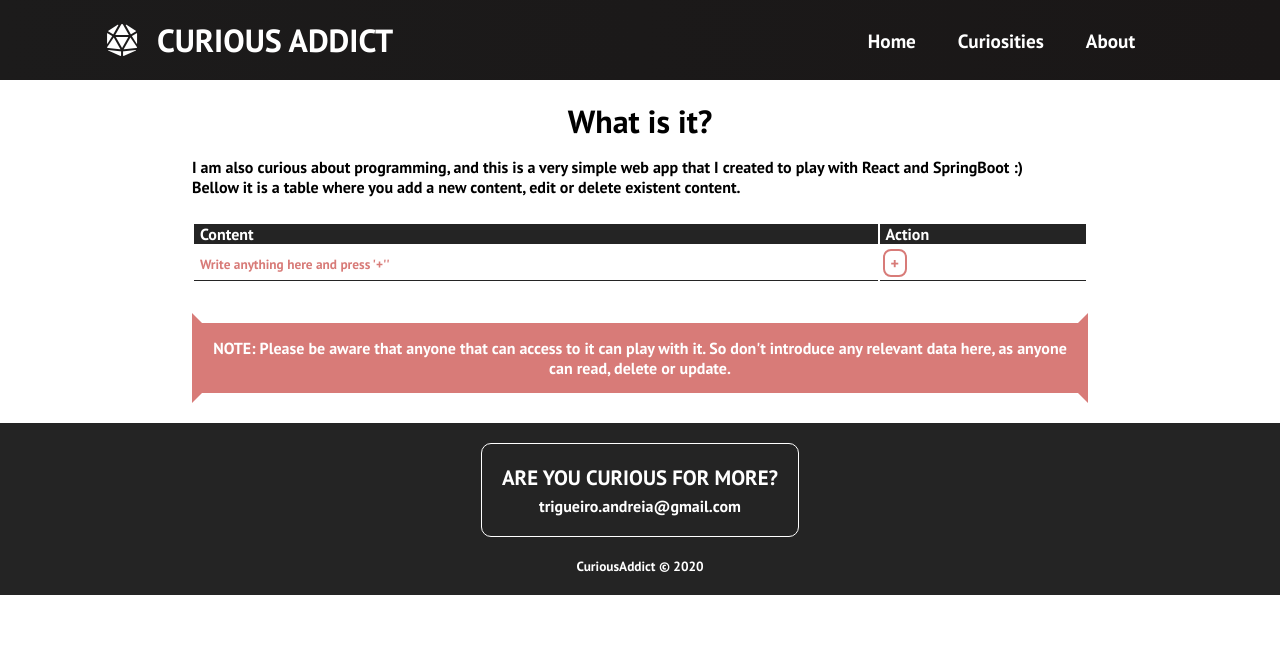
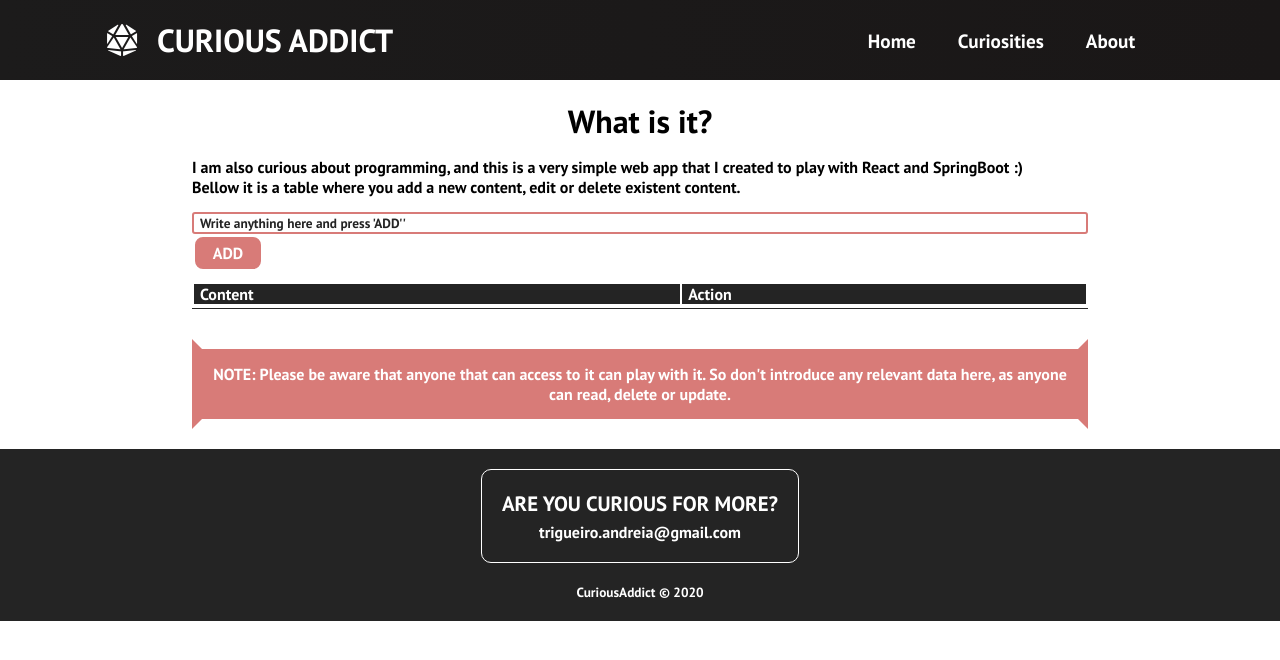
Before and after one commit to trigueira/curiousaddict, a React (Create React App) app in the folder curiousaddict-website/: page /about in a window 1280 px wide. Shown: the top 660 px of the page. Built offline with nearby package versions, Linux system fonts and the light colour scheme.

Commit message:
Fix link pages. Restarting table approach

```diff
--- a/curiousaddict-website/src/App.css
+++ b/curiousaddict-website/src/App.css
@@ -4,75 +4,3 @@
   padding: 0;
   font-family: "PT Sans", sans-serif;
 }
-
-.home,
-.posts,
-.contact {
-  display: flex;
-  height: 90vh;
-  align-items: center;
-  justify-content: center;
-  font-size: 3rem;
-}
-
-.posts {
-  background-image: url("/images/plants-edited.jpg");
-  background-position: center;
-  background-size: cover;
-  background-repeat: no-repeat;
-  color: #fff;
-  font-size: 100px;
-}
-
-.contact {
-  background: url("/images/contact.jpg") top center/cover no-repeat;
-  height: 100vh;
-  width: 100%;
-  display: flex;
-  flex-direction: column;
-  align-items: center;
-  box-shadow: inset 0 0 0 1000px rgba(0, o, o, o.2);
-  object-fit: contain;
-}
-
-.contact > h1 {
-  color: #fff;
-  font-size: 80px;
-  margin-top: 10px;
-  padding: 10px 20px;
-  border-radius: 20px;
-  background-color: #242222;
-}
-
-.contact > p {
-  margin-top: 8px;
-  color: #242222;
-  font-size: 32px;
-  font-family: "Trebuchet MS", "Lucinda Sans Unicode", "Lucida Grande",
-    "Lucinda Sans", Arial, sans-serif;
-  line-height: 4vh;
-  text-align: center;
-  padding: 15px 30px;
-  border-radius: 20px;
-  background-color: #fff;
-}
-
-@media screen and (max-width: 960px) {
-  .contact > h1 {
-    font-size: 50px;
-  }
-
-  .contact > p {
-    font-size: 25px;
-  }
-}
-
-@media screen and (max-width: 768px) {
-  .contact > h1 {
-    font-size: 30px;
-  }
-
-  .contact > p {
-    font-size: 15px;
-  }
-}
--- a/curiousaddict-website/src/components/Cards.js
+++ b/curiousaddict-website/src/components/Cards.js
@@ -14,14 +14,14 @@ function Cards() {
               text="Alexander Fleming, discovered Penicillin accidentally in 1928. Today is the most widely used antibiotic in the world!"
               label="SCIENCE"
               alt="Petry dish with a blue-green mold(Penicillium notatum) and a clear ring surrounding the mold where the bacteria are unable to grow"
-              path="/"
+              path="/curiosities"
             />
             <CardItem
               src="images/curiosities/neuroplasticity.jpg"
               text="New brain connection are created every time we form a memory. And when we learn something new the structure of the brain changes!"
               label="BRAIN"
               alt="Funny draw of a brain doing different activities to keep in 'shape'"
-              path="/"
+              path="/curiosities"
             />
           </ul>
           <ul className="cards__item">
@@ -30,27 +30,27 @@ function Cards() {
               text="The black-footed cat is the smallest (max of 20in/51cm long) but the deadlist wild cat, capturing more prey in a single night than a leopard does in six months!"
               label="NATURE"
               alt="Black-footed cat with a prey on his mouth"
-              path="/"
+              path="/curiosities"
             />
             <CardItem
               src="images/curiosities/global-warming.jpg"
               text="Global Warming has raised the earth's average surface temperature of about 1ºC/1.8ºF since the beginning of the Industrial Revolution!"
               label="ENVIRONMENT"
               alt="Polar bear wetted standing in a small portion of ice surronded by water"
-              path="/"
+              path="/curiosities"
             />
             <CardItem
               src="images/curiosities/hippocampus.jpg"
               text="We can't remember much of our first few years because the hippocampus wasn't developed enough to build a rich memory of an event!"
               label="BRAIN"
               alt="A MRI (Magnetic Resonance Imaging) of a Human brain highlighting the anterior and posterior hippocampus region"
-              path="/"
+              path="/curiosities"
             />
           </ul>
         </div>
       </div>
       <h1>
-        Before you go, check the <a href="./create-post">about section</a> :)
+        Before you go, check the <a href="./about">about section</a> :)
       </h1>
     </div>
   );
--- a/curiousaddict-website/src/components/CreateContent.css
+++ b/curiousaddict-website/src/components/CreateContent.css
@@ -27,6 +27,7 @@ table {
   max-width: 1000px;
   width: 70%;
   margin: 10px auto 30px auto;
+  border-bottom: 1px solid rgba(36, 36, 36, 1);
 }
 
 .table__header th {
@@ -38,26 +39,32 @@ table {
   text-align: left;
 }
 
-.new-content td {
-  border-bottom: 1px solid rgba(36, 36, 36, 1);
+.new-content {
+  align-items: center;
+  max-width: 1000px;
+  width: 70%;
+  display: grid;
+  margin: auto;
 }
 
 input {
-  width: 100%;
-  border: none;
-  color: rgb(216, 123, 120);
-  margin-left: 6px;
+  border: 2px solid rgb(216, 123, 120);
+  border-radius: 3px;
+  color: #242424;
+  padding-left: 6px;
 }
 
 .add-btn {
-  padding: 2px 6px;
+  padding-top: 4px;
+  padding-bottom: 4px;
   border-style: solid;
   border-color: rgb(216, 123, 120);
-  background-color: #fff;
+  background-color: rgb(216, 123, 120);
   border-radius: 8px;
-  color: rgb(216, 123, 120);
+  color: #fff;
   font-size: 1rem;
   margin: 3px;
+  max-width: 66px;
 }
 
 /*
--- a/curiousaddict-website/src/components/CreateContent.js
+++ b/curiousaddict-website/src/components/CreateContent.js
@@ -3,9 +3,13 @@ import ContentService from "../services/ContentService";
 import "./CreateContent.css";
 
 export default class CreateContent extends Component {
+  constructor(props) {
+    super();
+    this.state = {
+      dbContent: [],
+    };
+  }
   render() {
-    const dbContent = [];
-
     return (
       <div className="about-container">
         <h1>What is it?</h1>
@@ -15,6 +19,10 @@ export default class CreateContent extends Component {
           it is a table where you add a new content, edit or delete existent
           content.
         </p>
+        <div className="new-content">
+          <input value="Write anything here and press 'ADD''"></input>
+          <button className="add-btn">ADD</button>
+        </div>
         <table>
           <thead>
             <tr className="table__header">
@@ -23,14 +31,7 @@ export default class CreateContent extends Component {
             </tr>
           </thead>
           <tbody>
-            <tr className="new-content">
-              <td>
-                <input value="Write anything here and press '+''"></input>
-              </td>
-              <td>
-                <button className="add-btn">+</button>
-              </td>
-            </tr>
+            <tr className="123"></tr>
           </tbody>
         </table>
         <p className="notice">
```
